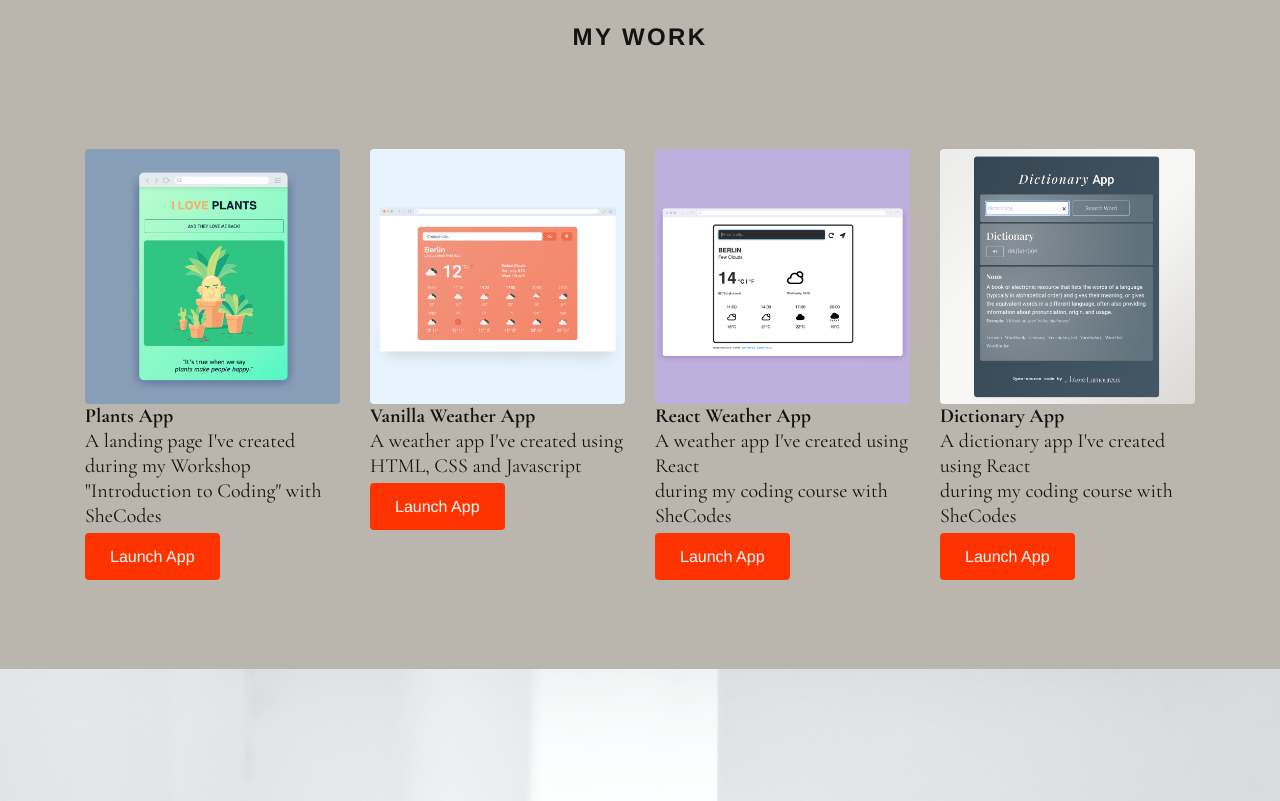
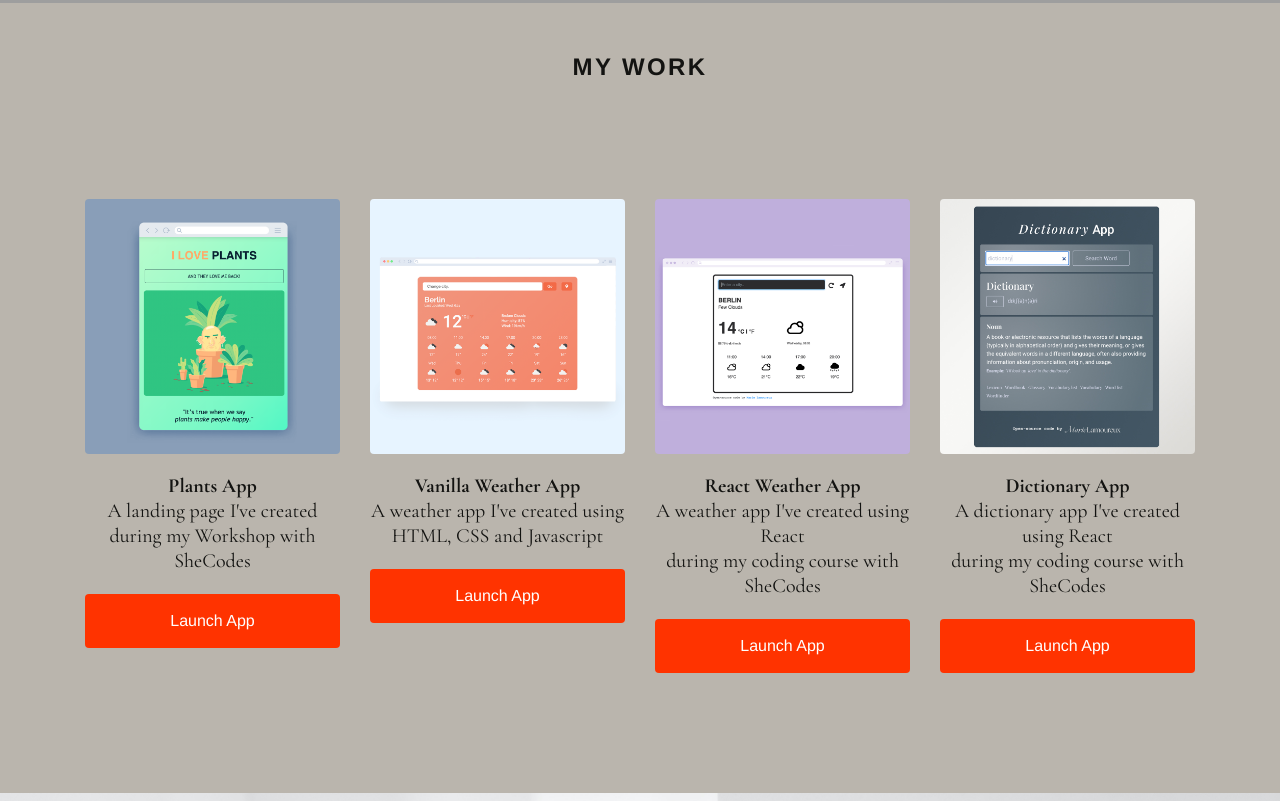
Before and after one commit to lamoureuxmarie/portfolio-marie-lamoureux, a plain HTML site: page index.html in a window 1280 px wide. Shown: the part 1033-1834 px from the top of the page. Drawn offline with nearby package versions, Linux system fonts and the light colour scheme; grey boxes are pictures that could not be loaded.

Commit message:
update styles.css

```diff
--- a/css/styles.css
+++ b/css/styles.css
@@ -21,19 +21,17 @@
 
  }
 
-@media screen and (min-width: 768px) and (max-width: 1071px) {
+ @media screen and (max-width: 985px){
 
-
-    .featured-work a {
-        font-size: 12px;
+    .logo {
+        width: 280px;
     }
 
 }
 
 
-
 body {
-    padding-top: 90px;
+    padding-top: 120px;
     font-family: Helvetica, sans-serif;
     color: var(--dark-color);
 
@@ -119,6 +117,12 @@ body {
     border-radius: 4px;
 }
 
+.flex-container .item {
+    text-align: center;
+    display: block;
+    margin: 20px auto;
+}
+
 
 .para3 {
     background-image: url(/images/background/mitchell-luo-Aw8gYKOMuS4-unsplash.jpg);
@@ -135,10 +139,6 @@ body {
     padding-bottom: 30px;
 }
 
-.formation-section img {
-    max-width: 80%;
-    margin: 50px;
-}
 
 .para4 {
     background-image: url(/images/background/bruno-emmanuelle-4pxBik5ewx0-unsplash.jpg);
--- a/index.html
+++ b/index.html
@@ -58,27 +58,27 @@
     <h3>My work</h3>
 <div class="flex-container">
     <div class="col">
-          <img class="thumbnail" src="images/plants-app.png" alt="dictionary-app" />
-          <p class="image__description"><strong>Plants App</strong><br />A landing page I've created during my Workshop <br />"Introduction to Coding" with SheCodes<br /></p>
-          <a href="https://www.shecodes.io/workshops/shecodes-online-workshop-26-0/projects/70733" target="_blank" class= "mt-2 button-primary">Launch App</a>
+          <img class="item" src="images/plants-app.png" alt="dictionary-app" />
+          <p class="item"><strong>Plants App</strong><br />A landing page I've created during my Workshop with SheCodes</p>
+          <a href="https://www.shecodes.io/workshops/shecodes-online-workshop-26-0/projects/70733" target="_blank" class= "item mt-2 button-primary">Launch App</a>
     </div>
 
     <div class="col">
-         <img class="thumbnail" src="images/vanilla-weather-app.png" alt="dictionary-app" />
-          <p class="image__description"><strong>Vanilla Weather App</strong><br />A weather app I've created using<br />HTML, CSS and Javascript</p>
-          <a href="https://sharp-cori-10701d.netlify.app/" target="_blank" class= "mt-2 button-primary">Launch App</a>
+         <img class="item" src="images/vanilla-weather-app.png" alt="dictionary-app" />
+          <p class="item"><strong>Vanilla Weather App</strong><br />A weather app I've created using<br />HTML, CSS and Javascript</p>
+          <a href="https://sharp-cori-10701d.netlify.app/" target="_blank" class= "item mt-2 button-primary">Launch App</a>
       </div>
 
     <div class="col">
-         <img class="thumbnail" src="images/react-weather-app.png" alt="dictionary-app" />
-          <p class="image__description"><strong>React Weather App</strong><br />A weather app I've created using React<br />during my coding course with SheCodes<br /></p>
-          <a href="https://silly-jepsen-5ec400.netlify.app/" target="_blank" class= "mt-2 button-primary">Launch App</a>
+         <img class="item" src="images/react-weather-app.png" alt="dictionary-app" />
+          <p class="item"><strong>React Weather App</strong><br />A weather app I've created using React<br />during my coding course with SheCodes<br /></p>
+          <a href="https://silly-jepsen-5ec400.netlify.app/" target="_blank" class= "item mt-2 button-primary">Launch App</a>
       </div>
 
       <div class="col">
-        <img class="thumbnail" src="images/dictionary-app.jpg" alt="dictionary-app" />
-        <p class="image__description"><strong>Dictionary App</strong><br />A dictionary app I've created using React<br />during my coding course with SheCodes<br /></p>
-        <a href="https://lamoureux-dictionary-app.netlify.app/" target="_blank" class= "mt-2 button-primary">Launch App</a>
+        <img class="item" src="images/dictionary-app.jpg" alt="dictionary-app" />
+        <p class="item"><strong>Dictionary App</strong><br />A dictionary app I've created using React<br />during my coding course with SheCodes<br /></p>
+        <a href="https://lamoureux-dictionary-app.netlify.app/" target="_blank" class= "item mt-2 button-primary">Launch App</a>
       </div>
 
 
```
